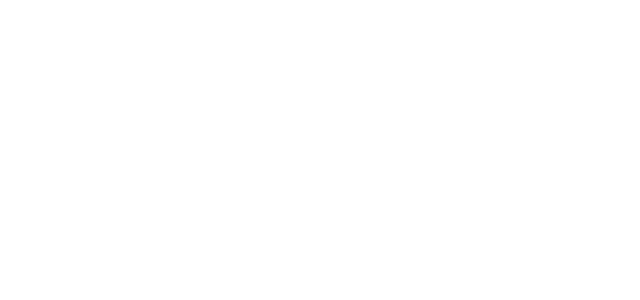
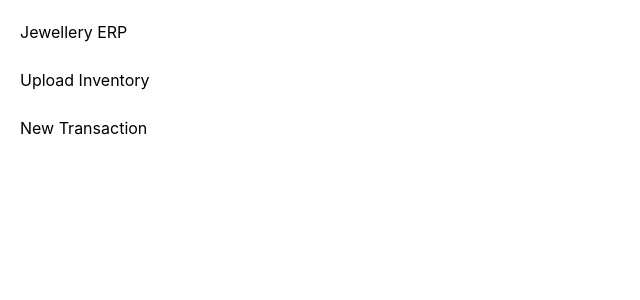
Before and after one commit to jewellerybalaraam/jewel-tracker, a React (Vite) app in the folder client/: page / in a window 1280 px wide. Before the commit this address had no page. Shown: the top 300 px of the page, without its empty margins (0-640 px from the left). Built offline with nearby package versions, Linux system fonts and the light colour scheme.

Commit message:
appjsx fil

```diff
--- a/client/src/App.jsx
+++ b/client/src/App.jsx
@@ -1,10 +1,36 @@
-// client/src/App.jsx
-
-import { BrowserRouter, Routes, Route } from 'react-router-dom'
+import {
+  BrowserRouter,
+  Routes,
+  Route,
+  Link
+} from 'react-router-dom'
 
 import NewTransaction from './pages/NewTransaction'
+import UploadInventory from './pages/UploadInventory'
 
-import UploadInventory from './pages/UploadInventory'
+function Home() {
+
+  return (
+
+    <div style={{ padding: '20px' }}>
+
+      <h1>Jewellery ERP</h1>
+
+      <br />
+
+      <Link to="/upload">
+        Upload Inventory
+      </Link>
+
+      <br /><br />
+
+      <Link to="/transaction">
+        New Transaction
+      </Link>
+
+    </div>
+  )
+}
 
 function App() {
 
@@ -15,14 +41,19 @@
       <Routes>
 
         <Route
+          path="/"
+          element={<Home />}
+        />
+
+        <Route
+          path="/upload"
+          element={<UploadInventory />}
+        />
+
+        <Route
           path="/transaction"
           element={<NewTransaction />}
         />
-
-        <Route
-  path="/upload"
-  element={<UploadInventory />}
-/>
 
       </Routes>
 
```
